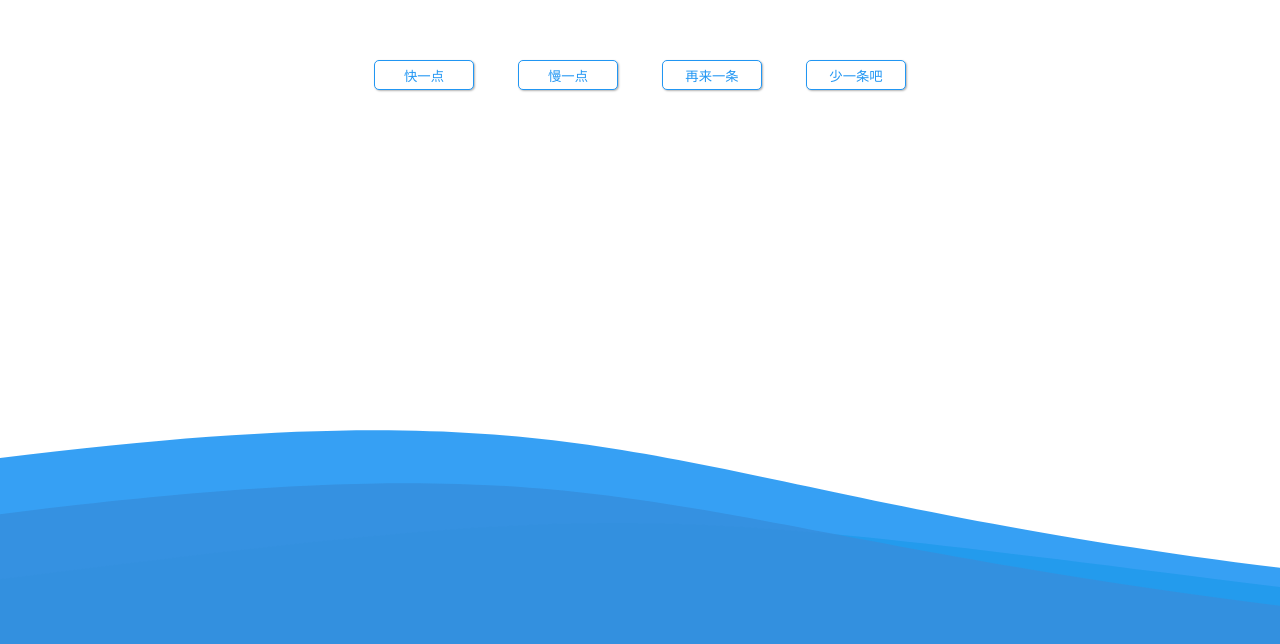
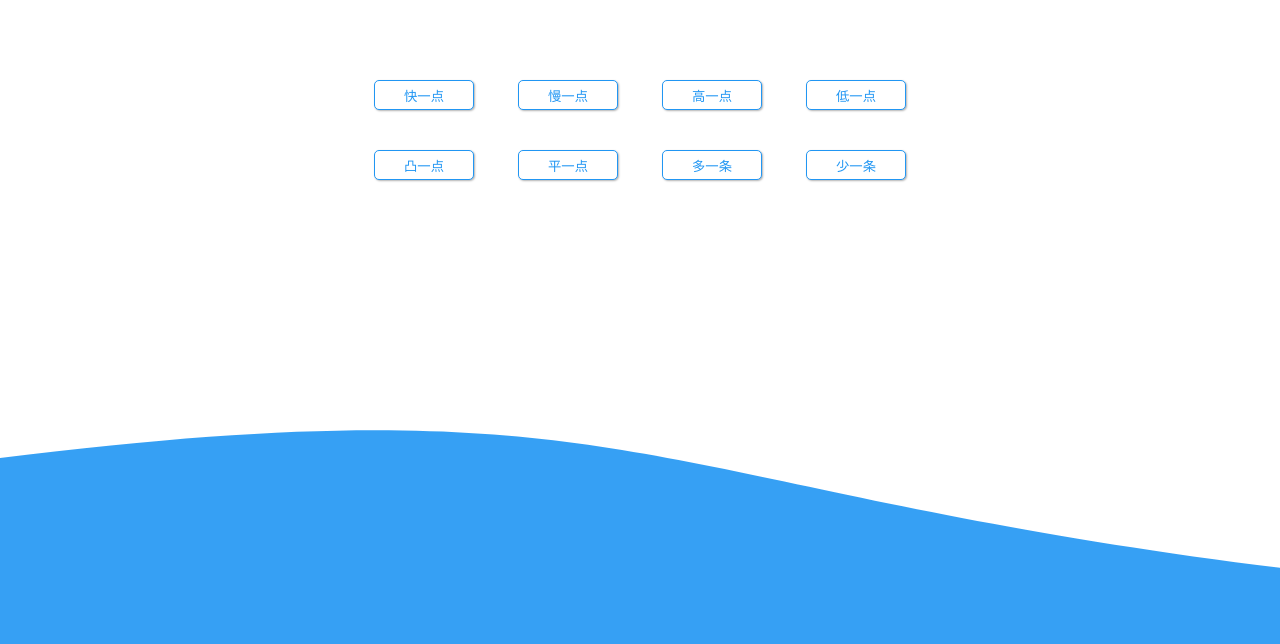
Before and after one commit to shencss/FrontEndDemo, a plain HTML site: page CanvasWave/index.html in a window 1280 px wide. Shown: the part 140-784 px from the top of the page. Drawn offline with Linux system fonts and the light colour scheme.

Commit message:
Canvas波浪动画

```diff
--- a/CanvasWave/index.html
+++ b/CanvasWave/index.html
@@ -9,8 +9,12 @@
 	<div class="btns">
 		<button id="faster">快一点</button>
 		<button id="slower">慢一点</button>
-		<button id="more">再来一条</button>
-		<button id="less">少一条吧</button>
+		<button id="higher">高一点</button>
+		<button id="lower">低一点</button><br>
+		<button id="sharper">凸一点</button>
+		<button id="duller">平一点</button>
+		<button id="more">多一条</button>
+		<button id="less">少一条</button>
 	</div>
     <canvas id="my-canvas"></canvas>
     <script src="jquery-1.11.1.min.js"></script>
--- a/CanvasWave/main.js
+++ b/CanvasWave/main.js
@@ -17,26 +17,31 @@ return  window.requestAnimationFrame       ||
 })();
 
 // 波浪大小
-var boHeight = canvas.height / 10;
-var posHeight = canvas.height / 1.2;
+var b = 10, p = 1.2;
+var boHeight;
+var posHeight;
 
 //初始角度为0
-var step = 0, increment = 1;
+var step = 0, increment = 1, count = 1;
 
-//定义三条不同波浪的颜色
+//定义五条条不同波浪的颜色
 var lines = ["rgba(33,150,243, .9)","rgba(244,81,30, .9)",
-               "rgba(34,199,169, .9)"];
+               "rgba(34,199,169, .9)","rgba(42,46,62,.9)","rgba(255,255,255,.9)"];
 
 function loop(){
     ctx.clearRect(0,0,canvas.width,canvas.height);
     step += increment;
-
+    //波的高度
+    boHeight = canvas.height / b;
+   //波的起始位置
+   posHeight = canvas.height / p;
 
     //画3个不同颜色的矩形
-    for(var j = lines.length - 1; j >= 0; j--) {
-        ctx.fillStyle = lines[j];
-        //每个矩形的角度都不同，每个之间相差45度
-        var angle = (step+j*50)*Math.PI/180;
+    for(var i = 0; i< count; i++) {
+        ctx.fillStyle = lines[i];
+        //每个矩形的角度都不同，每个之间相差50度
+        var angle = (step+i*50)*Math.PI/180;
+        //deltaHeight高度的变化量在 [-boHeight，boHeight]之间
         var deltaHeight = Math.sin(angle) * boHeight;
         var deltaHeightRight = Math.cos(angle) * boHeight;
         ctx.beginPath();
@@ -49,6 +54,7 @@ function loop(){
         ctx.fill();
     }
     requestAnimFrame(loop);
+
 }
 $('#faster').click(function() {
     increment++;
@@ -56,5 +62,23 @@ $('#faster').click(function() {
 $('#slower').click(function() {
     increment--;
 });
+$('#more').click(function() {
+    count++;
+});
+$('#less').click(function() {
+    count--;
+});
+$('#higher').click(function() {
+    p += .05;
+});
+$('#lower').click(function() {
+    p -= .05;
+});
+$('#sharper').click(function() {
+    b--;
+});
+$('#duller').click(function() {
+    b++;
+});
 
 loop();
--- a/CanvasWave/style.css
+++ b/CanvasWave/style.css
@@ -17,7 +17,7 @@ button {
 	width: 100px;
 	height: 30px;
 	border-radius: 5px;
-	margin: 0 20px;
+	margin:20px;
 	background-color: #FFF;
 	border: 1px solid #2196F3;
 	color: #2196F3;
```
